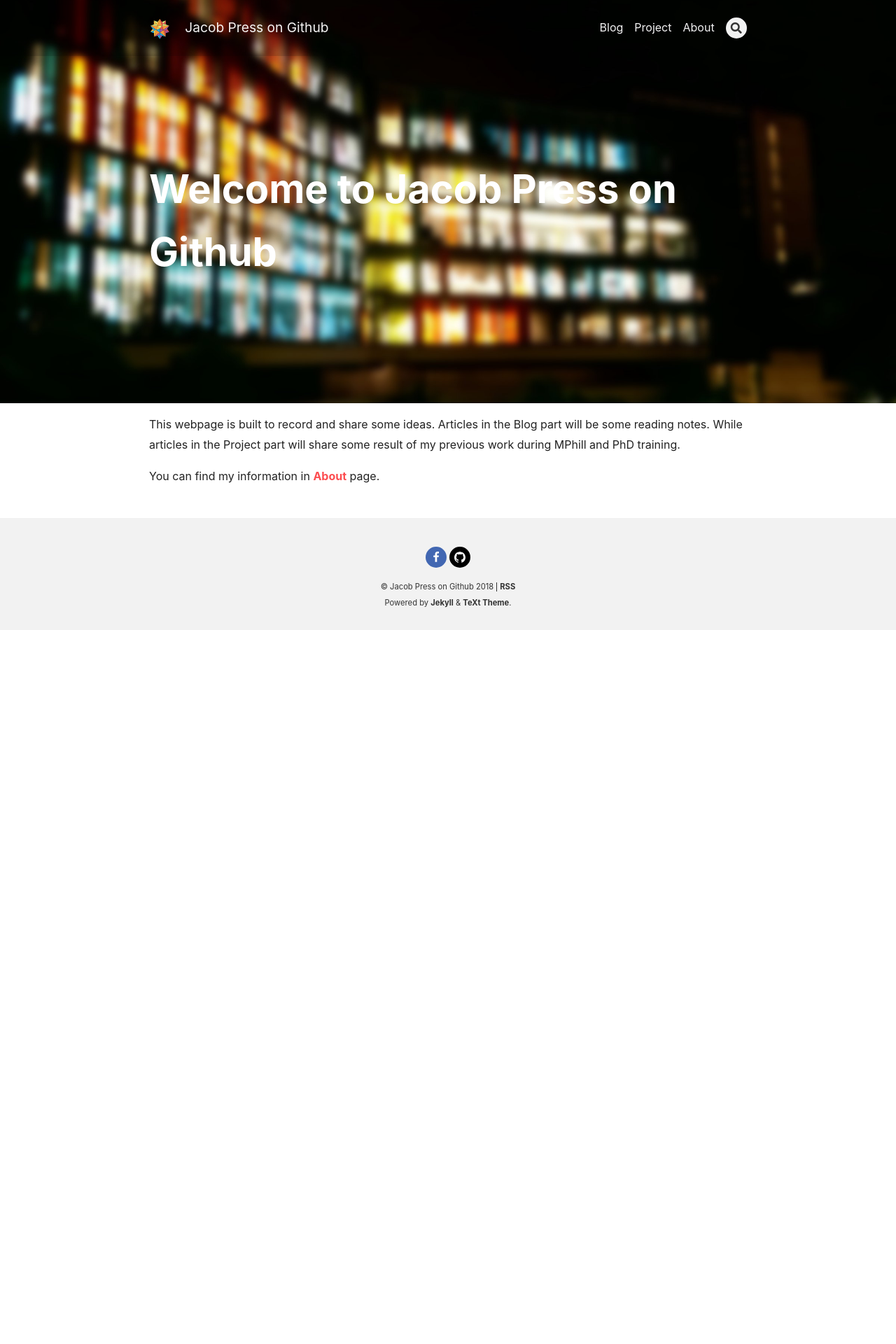
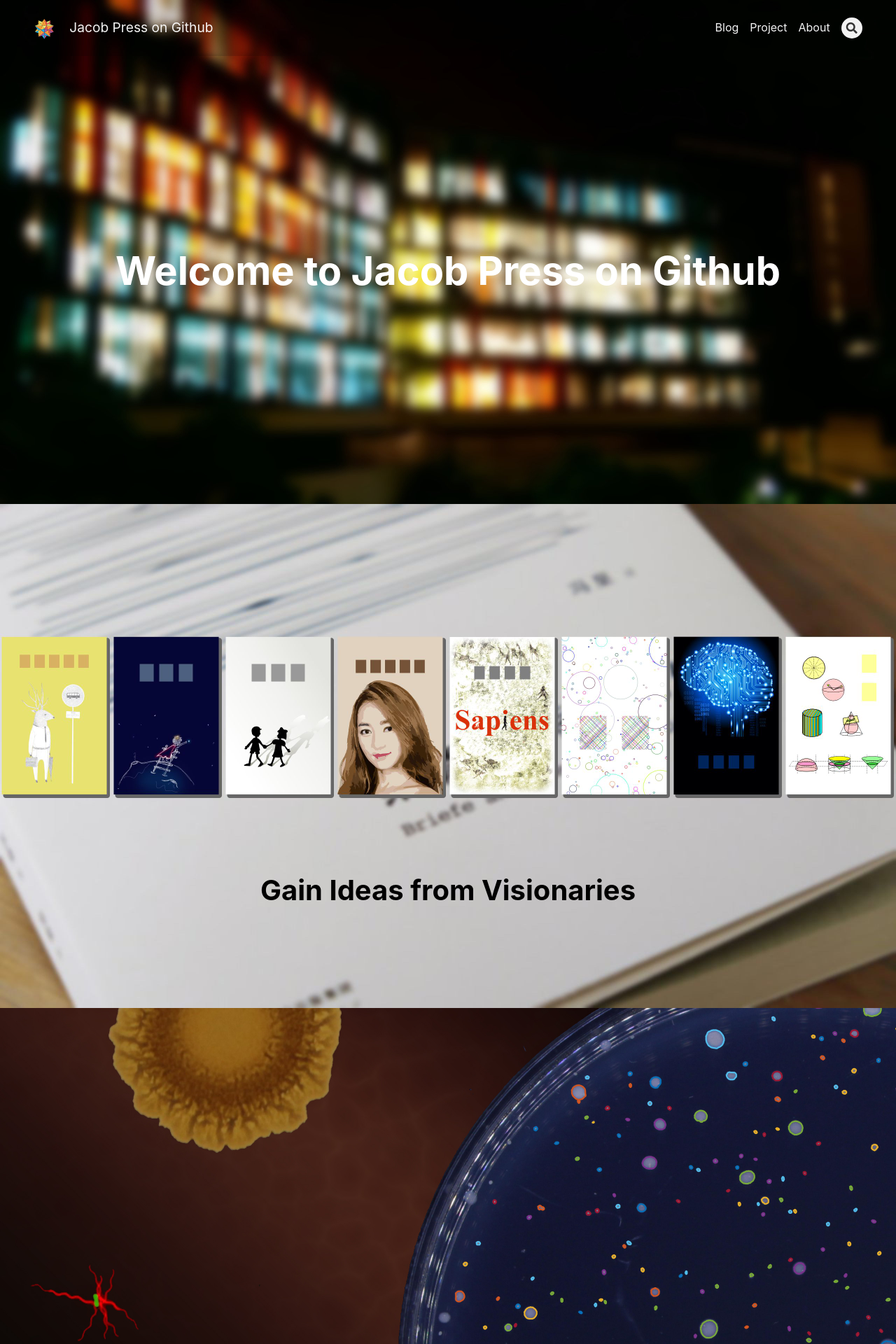
Before and after one commit to JacobZuo/jacobzuo.github.io, a Jekyll site: the page built from index.md, in a window 1280 px wide. Shown: the top 1920 px of the page at 70% size. Built offline with Jekyll 4.4.1, drawn with Linux system fonts in a browser that asks for light colours; nearby versions of some CDN libraries; before the commit the page ends 900 px from its top, so only the background shows below that; some of the changed text lies outside the part shown.

Commit message:
New home page.

```diff
--- a/_sass/common/_variables.scss
+++ b/_sass/common/_variables.scss
@@ -81,7 +81,7 @@
 $layout: (
   header-height:          5rem,
   header-height-sm:       3rem,
-  content-max-width:      950px,
+  content-max-width:      1280px,
   sidebar-width:          250px,
   sidebar-header-height:  3rem,
   aside-width:            220px,
--- a/_sass/components/_main.scss
+++ b/_sass/components/_main.scss
@@ -23,6 +23,6 @@
 .full-width {
   .main {
     width: 100%;
-    max-width: 100%;
+    // max-width: 100%;
   }
 }
--- a/index.md
+++ b/index.md
@@ -7,12 +7,41 @@
 article_header:
   type: overlay
   theme: dark
-  background_color: '#203028'
   background_image:
-    gradient:
     src: cover.jpg
 ---
 
-This webpage is built to record and share some ideas. Articles in the Blog part will be some reading notes. While articles in the Project part will share some result of my previous work during MPhill and PhD training.
+<div class="hero hero--center">
+  <img src="\assets\images\Reading.jpg"/>
+  <div class="hero hero--center" style="position: absolute; padding-top: 30%; width: 100%">
+  <h2>Gain Ideas from Visionaries</h2>
+  </div>
+</div>
 
-You can find my information in [About](https://jacobzuo.github.io/about.html "CV") page.
+<div class="hero hero--center">
+  <img src="\assets\images\Research.jpg"/>
+  <div class="hero hero--center hero--dark" style="position: absolute; padding-top: 30%; width: 100%">
+    <h2>Explore Bravely but Cautiously</h2>
+  </div>
+</div>
+
+<div class="hero hero--center">
+  <img src="\assets\images\Design.jpg"/>
+  <div class="hero hero--center" style="position: absolute; padding-top: 30%; width: 100%">
+    <h2>Make Accuracy with Beauty</h2>
+  </div>
+</div>
+
+<div class="hero hero--center">
+  <img src="\assets\images\Coding.jpg"/>
+  <div class="hero hero--center hero--dark" style="position: absolute; padding-top: 30%; width: 100%">
+    <h2>Create Things beyond Ingenuity</h2>
+  </div>
+</div>
+
+
+<div class="hero hero--center" style="background-color: #FFF;">
+  <div class="hero__content">
+    <h4>Find <a class="button button--outline-success button--pill button--lg" href="https://jacobzuo.github.io/about.html">more</a> about me.</h4>
+  </div>
+</div>
```
Also changed, not shown: other parts of index.md (+1 -1 lines), assets/images/Coding.jpg (added), assets/images/Design.jpg (added), assets/images/Reading.jpg (added), assets/images/Research.jpg (added), cover.jpg.
